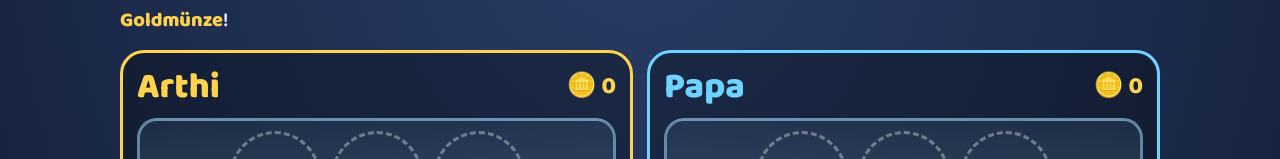
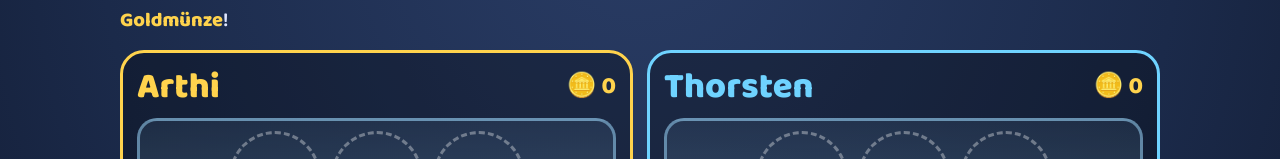
Before and after one commit to thoger51-blip/arthurs-geisterjagd, a plain HTML site: page korb.html in a window 1280 px wide. Shown: the part 130-289 px from the top of the page. Drawn offline with Linux system fonts and the light colour scheme; a web font is replaced by a local one.

Commit message:
Geister-Korb: zweiter Spieler heißt Thorsten
Co-Authored-By: Claude Opus 5.5 <noreply@anthropic.com>
Claude-Session: https://claude.ai/code/session_01FEBPyrcZzEm6AXuXDfcR5V

```diff
--- a/korb.html
+++ b/korb.html
@@ -200,8 +200,10 @@ function laden(n, sonst) { try { const w = localStorage.getItem("korb-" + n); re
 function speichern(n, w) { try { localStorage.setItem("korb-" + n, JSON.stringify(w)); } catch (e) { /* egal */ } }
 let spieler = laden("spieler", [
   { name: "Arthi", schwer: false, treffer: 0, muenzen: 0 },
-  { name: "Papa", schwer: true, treffer: 0, muenzen: 0 },
+  { name: "Thorsten", schwer: true, treffer: 0, muenzen: 0 },
 ]);
+// Früher hieß der zweite Spieler "Papa" – jetzt "Thorsten"
+spieler.forEach((s) => { if (s.name === "Papa") s.name = "Thorsten"; });
 let stimmeAn = laden("stimme", true);
 
 // ---- Helfer ----
```
